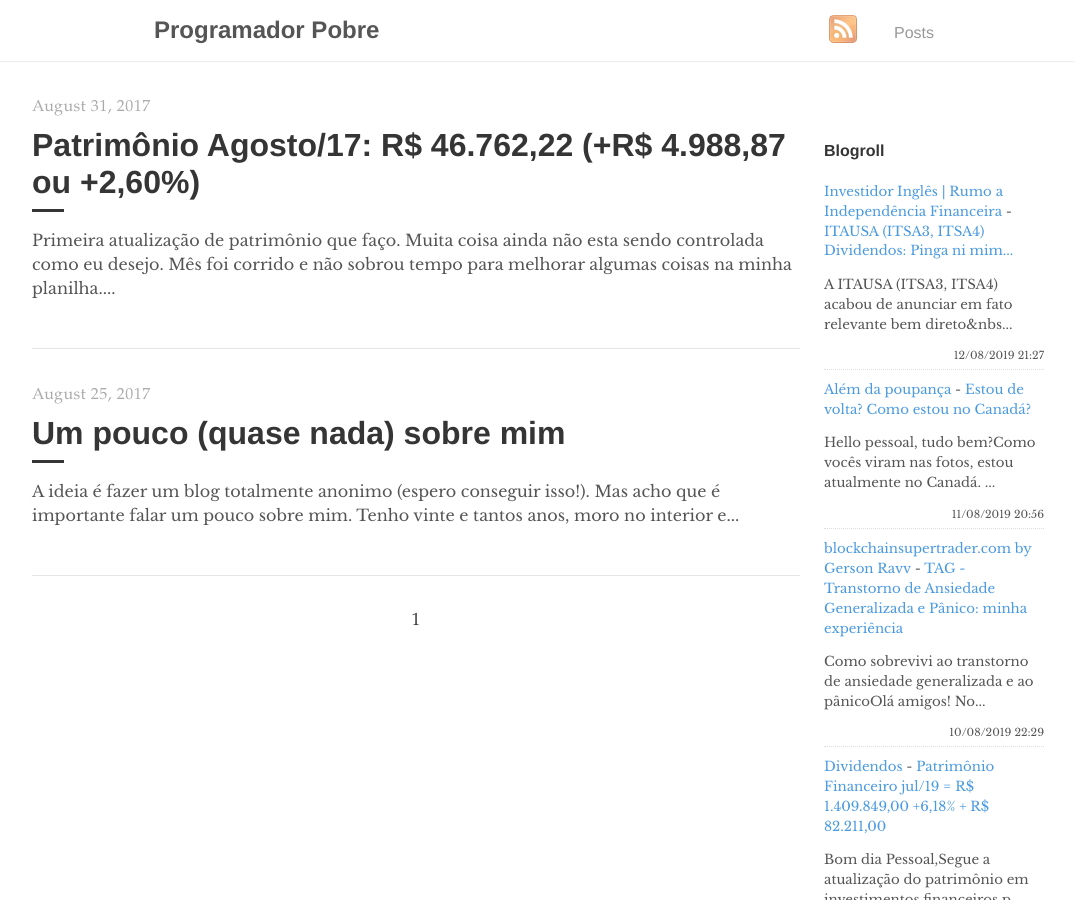
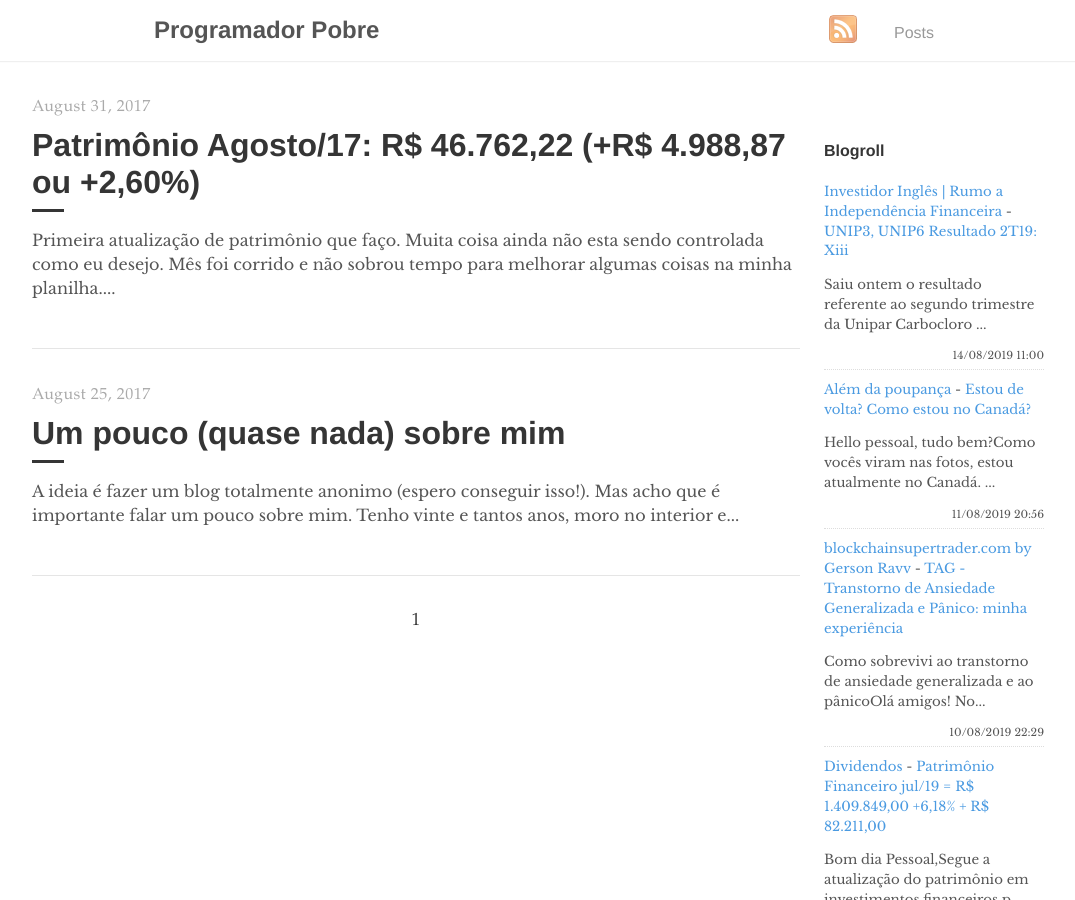
Before and after one commit to programadorpobre/programadorpobre.github.io, a Jekyll site: the page built from index.html, in a window 1280 px wide and 900 px high. Shown: the whole window, without its empty margins (96-1171 px from the left). Built offline with Jekyll 4.4.1, drawn with Linux system fonts in a browser that asks for light colours; the list of posts is cut into pages by our own code; comment, search, counter and statistics services are not loaded.

Commit message:
[ci skip] travis #739

```diff
--- a/_includes/feed-entries.html
+++ b/_includes/feed-entries.html
@@ -1,7 +1,7 @@
 <div class="feed-entry">
-    <a class="feed-entry-site-name" href="https://www.investidoringles.com/">Investidor Inglês | Rumo a Independência Financeira</a> - <a class="feed-entry-title" href="https://www.investidoringles.com/2019/08/itausa-itsa3-itsa4-dividendos-agosto-2019.html">ITAUSA (ITSA3, ITSA4) Dividendos: Pinga ni mim...</a>
-    <p class="feed-entry-summary">A ITAUSA (ITSA3, ITSA4) acabou de anunciar em fato relevante&nbsp;bem direto&nbs...</p>
-    <time datetime="2019-08-12T21:27:00.000-03:00">12/08/2019 21:27</time>
+    <a class="feed-entry-site-name" href="https://www.investidoringles.com/">Investidor Inglês | Rumo a Independência Financeira</a> - <a class="feed-entry-title" href="https://www.investidoringles.com/2019/08/unip3-unip6-resultado-2t19.html">UNIP3, UNIP6 Resultado 2T19: Xiii</a>
+    <p class="feed-entry-summary">Saiu ontem o resultado referente ao segundo trimestre da&nbsp;Unipar Carbocloro ...</p>
+    <time datetime="2019-08-14T11:00:00.003-03:00">14/08/2019 11:00</time>
 </div>
 <div class="feed-entry">
     <a class="feed-entry-site-name" href="https://alemdapoupanca.blogspot.com/">Além da poupança</a> - <a class="feed-entry-title" href="https://alemdapoupanca.blogspot.com/2019/08/estou-de-volta-como-estou-no-canada.html">Estou de volta? Como estou no Canadá?</a>
```
